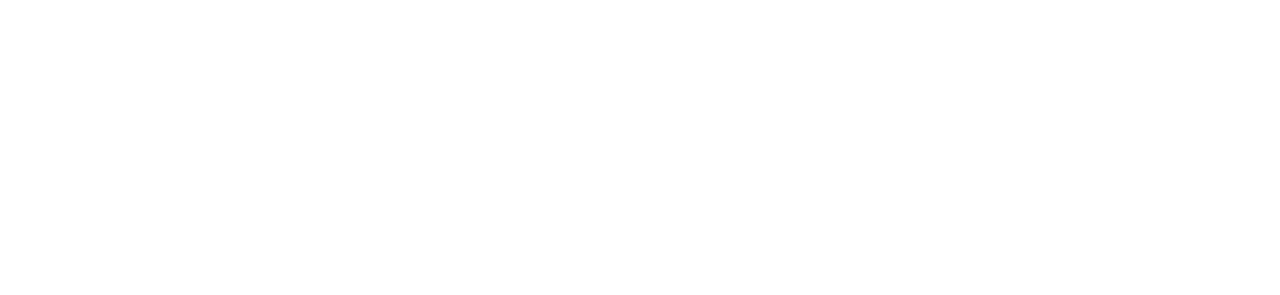
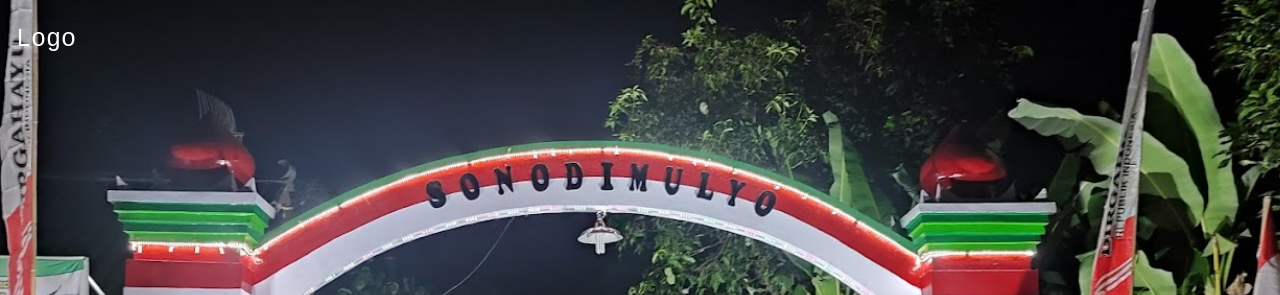
Before and after one commit to wifingalas/wifingalas.github.io, a plain HTML site: page index.html in a window 1280 px wide. Shown: the top 295 px of the page. Drawn offline with Linux system fonts and the light colour scheme.

Commit message:
Update index.html

```diff
--- a/index.html
+++ b/index.html
@@ -7,7 +7,7 @@ body, html {
 }
 
 .bgimg {
-  background-image: url('/ngalas.jpg');
+  background-image: url('/ngalas.jpeg');
   height: 100%;
   background-position: center;
   background-size: cover;
```
